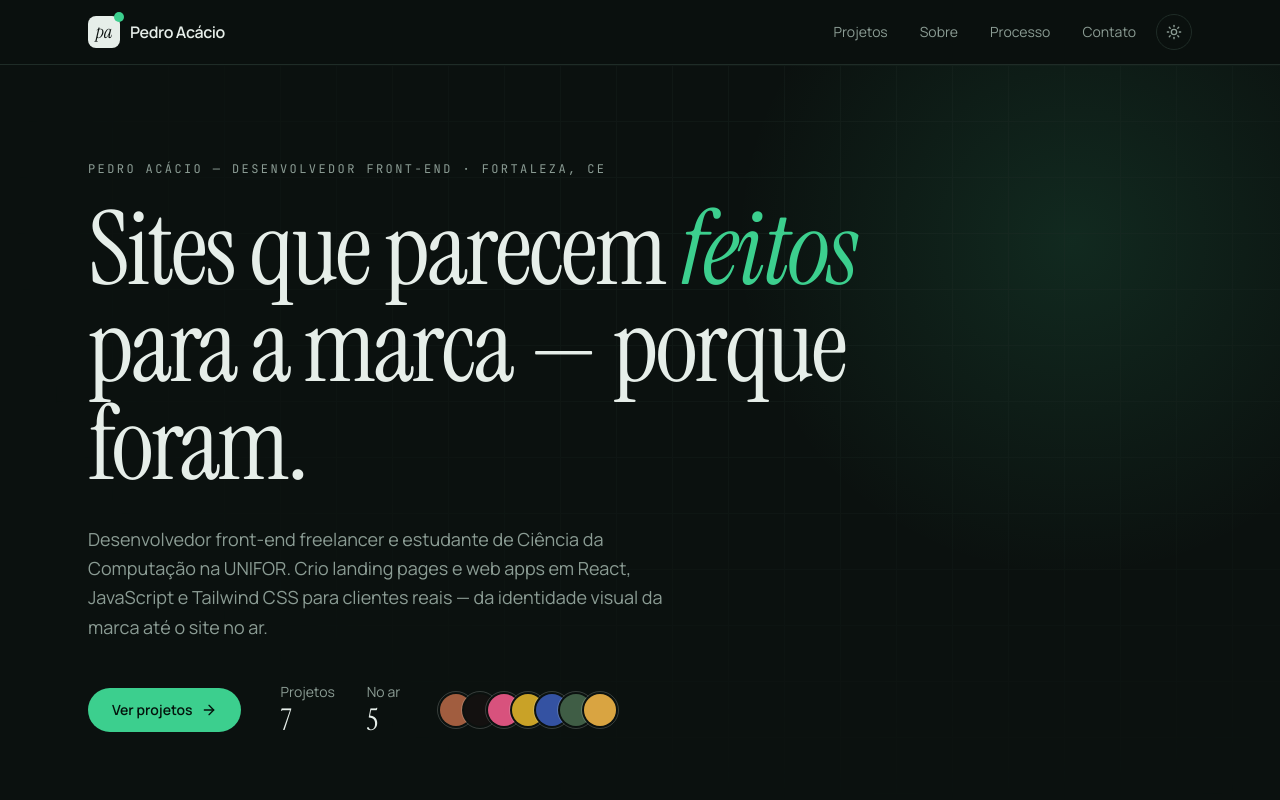
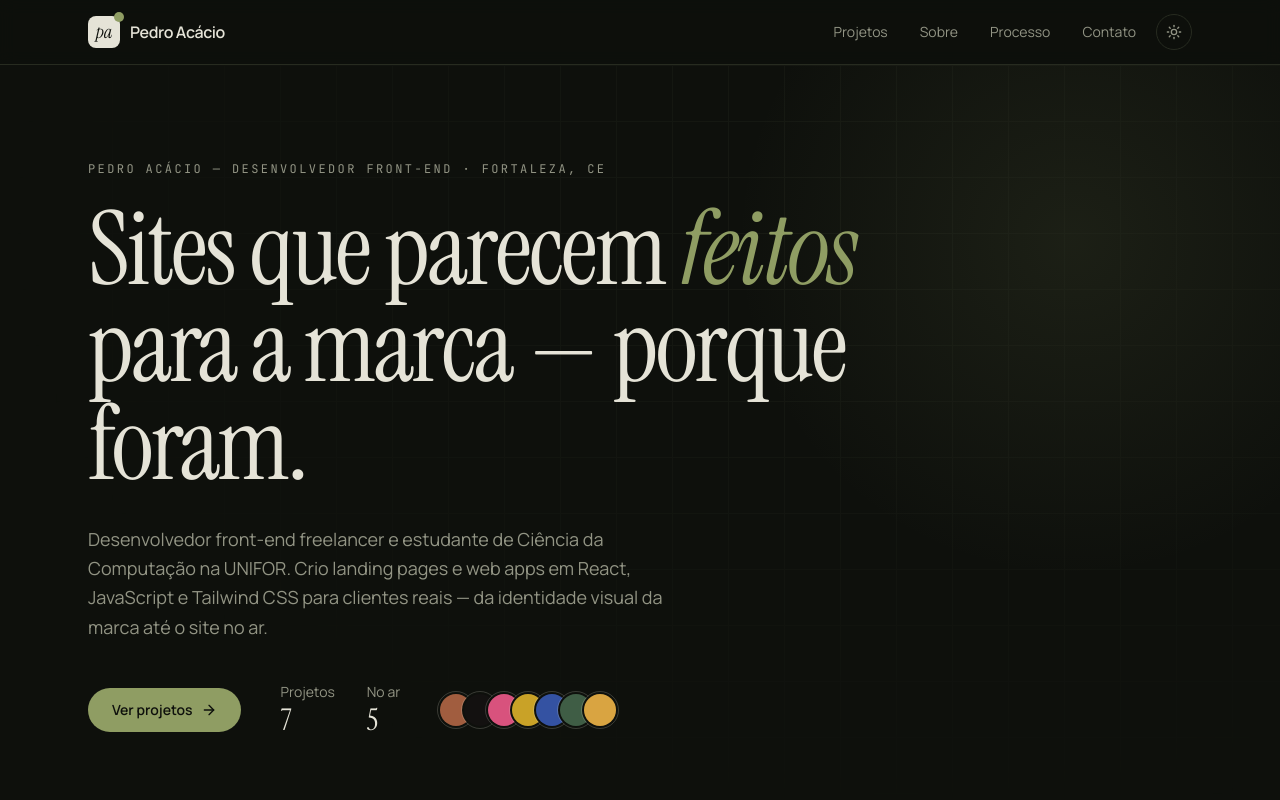
Before and after one commit to pedro-acacio/portfolio, a React (Vite) app: page / in a window 1280 px wide. Shown: the top 800 px of the page. Built offline with nearby package versions, Linux system fonts and the light colour scheme.

Commit message:
Verde mais sóbrio: oliva militar com neutros cáqui
Co-Authored-By: Claude Opus 5.5 <noreply@anthropic.com>

```diff
--- a/index.html
+++ b/index.html
@@ -5,7 +5,7 @@
     <meta name="viewport" content="width=device-width, initial-scale=1.0" />
     <title>Pedro Acácio | Desenvolvedor Front-End</title>
     <meta name="description" content="Portfólio de Pedro Acácio, desenvolvedor front-end em Fortaleza: landing pages e web apps em React, JavaScript e Tailwind CSS para clientes reais." />
-    <meta name="theme-color" content="#0b110f" />
+    <meta name="theme-color" content="#0e100c" />
     <meta property="og:title" content="Pedro Acácio | Desenvolvedor Front-End" />
     <meta property="og:description" content="Landing pages e web apps em React, JavaScript e Tailwind CSS para clientes reais." />
     <meta property="og:image" content="/shots/mahut.webp" />
--- a/src/index.css
+++ b/src/index.css
@@ -16,26 +16,26 @@
 
 /* Escuro é o padrão; o claro só entra pelo botão de tema. */
 :root {
-  --bg: #0b110f;
-  --surface: #111a17;
-  --ink: #e6eee9;
-  --muted: #8b9c94;
-  --line: #1f2c27;
-  --accent: #3ccf8e;
-  --on-accent: #04130c;
-  --glow: rgba(60, 207, 142, 0.13);
+  --bg: #0e100c;
+  --surface: #151811;
+  --ink: #e5e3d7;
+  --muted: #929484;
+  --line: #272b20;
+  --accent: #8f9d63;
+  --on-accent: #0e100c;
+  --glow: rgba(143, 157, 99, 0.11);
   color-scheme: dark;
 }
 
 :root[data-theme="light"] {
-  --bg: #f3f6f4;
-  --surface: #ffffff;
-  --ink: #0d1a14;
-  --muted: #56665e;
-  --line: #d7e0db;
-  --accent: #127a4b;
-  --on-accent: #ffffff;
-  --glow: rgba(18, 122, 75, 0.09);
+  --bg: #f1f0e8;
+  --surface: #faf9f4;
+  --ink: #171a12;
+  --muted: #5e6153;
+  --line: #dad9cc;
+  --accent: #4b5320;
+  --on-accent: #f1f0e8;
+  --glow: rgba(75, 83, 32, 0.08);
   color-scheme: light;
 }
 
```
Also changed, not shown: public/favicon.svg.
